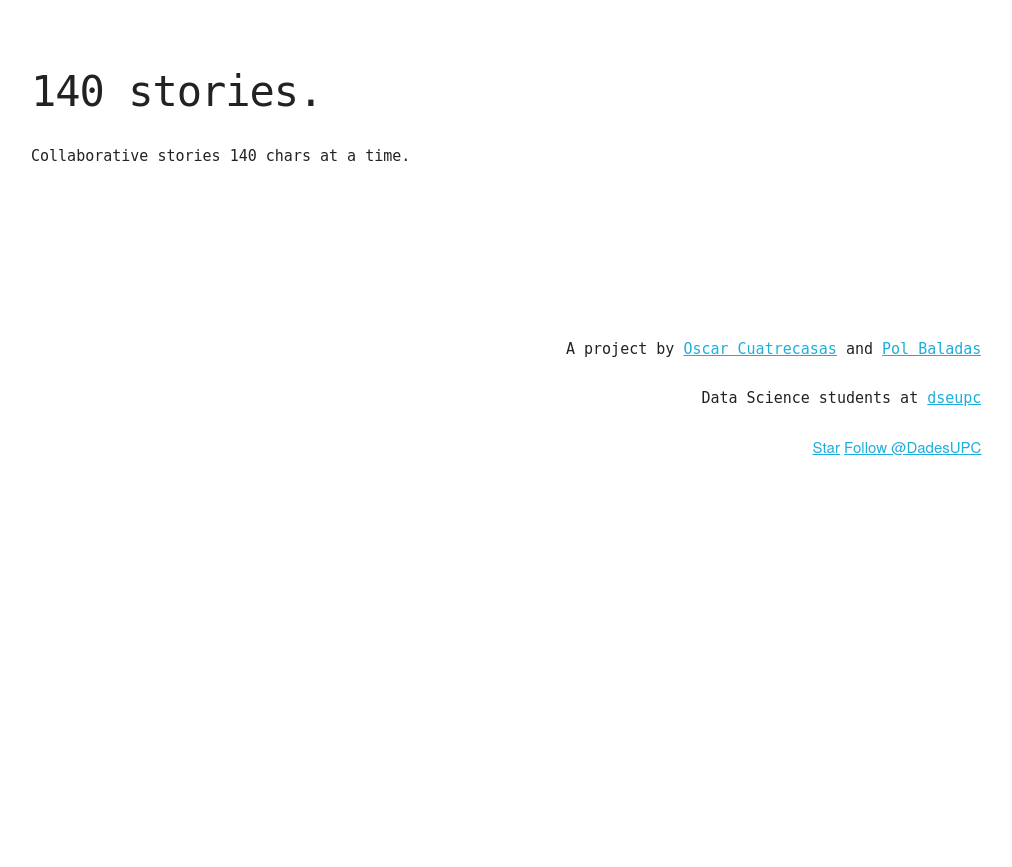
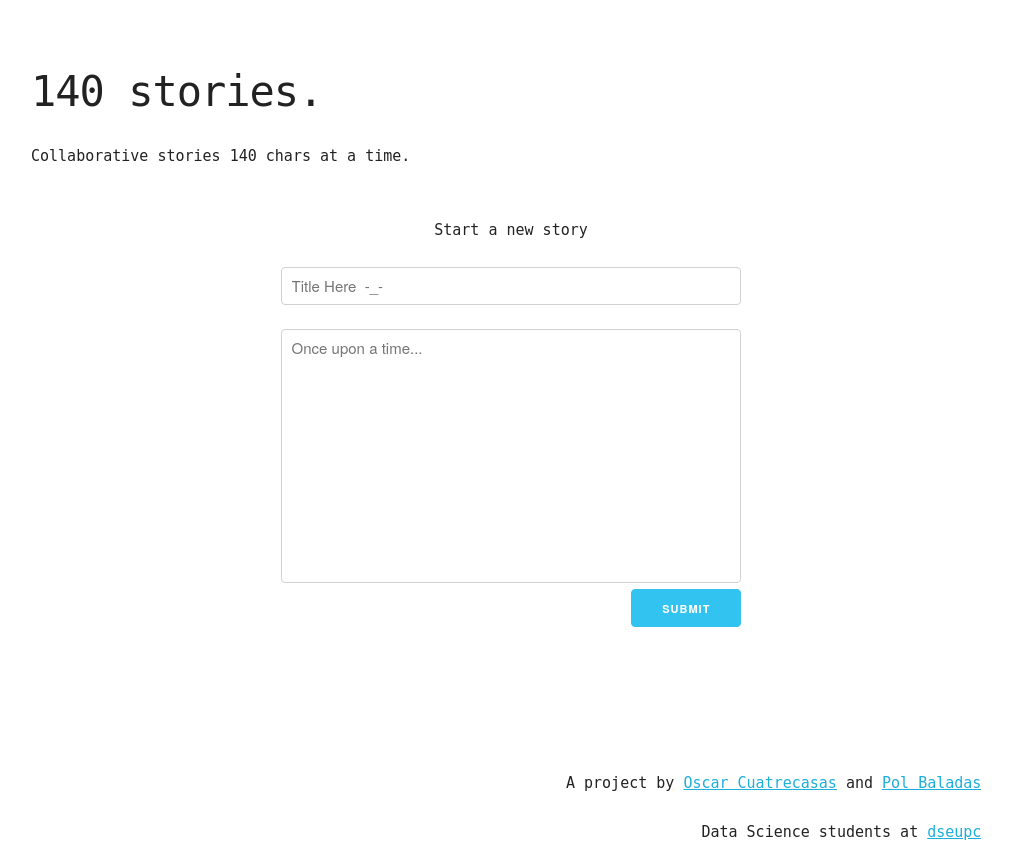
Before and after one commit to DadesUPC/140stories, a Flask app: page /newstory/ in a window 1280 px wide. Shown: the top 867 px of the page, without its empty margins (129-1141 px from the left). Before the commit the page ends 456 px from the top, so only its background shows below. Run offline with Flask 2, Linux system fonts and the light colour scheme; some web fonts are replaced.

Commit message:
Create story form

```diff
--- a/static/css/main.css
+++ b/static/css/main.css
@@ -1,7 +1,6 @@
 /* MAIN.CSS */
 
 html{
-	width: 100%;
 	height: 100%;
 	max-height: 100%;
 	min-height: 100%;
@@ -51,6 +50,17 @@ html{
 	float: right;
 }
 
+#newstory_form textarea{
+	resize: none;
+	height: auto;
+}
+
+#newstory_form input[type="submit"]{
+	float: right;
+
+}
+
+
 .footer{
 	margin-top: 15%;
 	margin-right: 1%;
--- a/templates/base.html
+++ b/templates/base.html
@@ -29,7 +29,9 @@
 			 <a class="github-button" href="https://github.com/DadesUPC/140stories" data-icon="octicon-star" data-size="large" aria-label="Star DadesUPC/140stories on GitHub">Star</a><!-- Place this tag where you want the button to render. -->
 			 <a class="github-button" href="https://github.com/DadesUPC" data-size="large" aria-label="Follow @DadesUPC on GitHub">Follow @DadesUPC</a>
       </div>
+      <br>
     </div>
+    <br>
   </div>
 </body>
 
--- a/templates/newstory.html
+++ b/templates/newstory.html
@@ -3,7 +3,21 @@
 {% block content %}
 <div class="row">
 	<div class="12 columns">
-
+		<p align=middle><pre align=middle>Start a new story</pre></p>
+		<div class="three columns"><p></p></div>
+		<form action="/newstory/" method=post"" id="newstory_form">
+			<div class="six columns column">
+				<!--<label for="title">Story title:</label>!-->
+				<input class="u-full-width" type="text" placeholder="Title Here  -_-">
+				<br>
+				<!--<label for="tweet">Now, start your story:</label>!-->
+				<br>
+  				<textarea rows="10" charswidth="23" class="u-full-width" placeholder="Once upon a time..." id="text"></textarea>
+  				<br>
+				<input class="button-primary" type="submit" value="Submit">
+			</div>
+		</form>
+		<div class="three columns"><p></p></div>
 	</div>
 </div>
 {% endblock %}
```
Also changed, not shown: templates/continue.html (added, +9 -0 lines).
